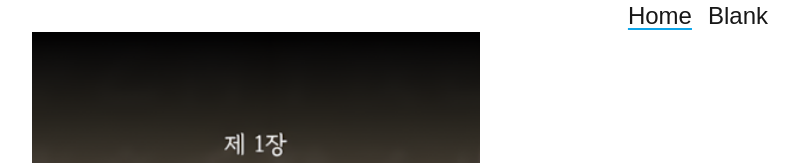
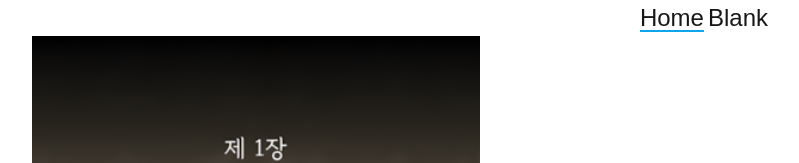
Before and after one commit to LeeHyoGeun96/rocketai, a Next.js app: page / in a window 1280 px wide. Shown: the top 163 px of the page, without its empty margins (384-1183 px from the left). Built offline with nearby package versions, Linux system fonts and the light colour scheme.

Commit message:
fix: 순환참조 에러 해결
- header도 font도 변화하게 설정

```diff
--- a/components/UI/Header.tsx
+++ b/components/UI/Header.tsx
@@ -1,5 +1,4 @@
-"use client";
-
+import { generateClampFontSize } from "@/utils/generateClampFontSize";
 import Link from "next/link";
 import { useRouter } from "next/router";
 
@@ -10,13 +9,26 @@ export default function Header() {
 
   return (
     <div className="w-screen">
-      <ul className="flex mx-auto w-full max-w-screen-lg justify-end gap-4  items-center">
-        <li>
+      <ul
+        className="flex mx-auto w-full max-w-screen-lg justify-end  items-center"
+        style={{
+          gap: generateClampFontSize(1, 4),
+        }}
+      >
+        <li
+          style={{
+            fontSize: generateClampFontSize(1, 24),
+          }}
+        >
           <Link
             href="/"
-            className={`text-2xl hover:text-sky-600 transition-colors ${
+            className={`hover:text-sky-600 transition-colors ${
               router.pathname === "/" ? activeLinkStyle : ""
-            }`}
+            }
+            `}
+            style={{
+              fontSize: generateClampFontSize(1, 24),
+            }}
           >
             Home
           </Link>
@@ -24,9 +36,12 @@ export default function Header() {
         <li>
           <Link
             href="/blank"
-            className={`text-2xl hover:text-sky-600 transition-colors ${
+            className={` hover:text-sky-600 transition-colors ${
               router.pathname === "/blank" ? activeLinkStyle : ""
             }`}
+            style={{
+              fontSize: generateClampFontSize(1, 24),
+            }}
           >
             Blank
           </Link>
--- a/constants/SaJuTable/saJuTableLayoutConstants.ts
+++ b/constants/SaJuTable/saJuTableLayoutConstants.ts
@@ -1,6 +1,4 @@
 import { generateClampFontSize } from "@/utils/generateClampFontSize";
-
-export const MAX_WIDTH = 448;
 
 export const SaJuFontStyles = {
   header: { fontSize: generateClampFontSize(1, 20.92) },
--- /dev/null
+++ b/constants/layout.ts
@@ -0,0 +1 @@
+export const MAX_WIDTH = 448;
--- a/utils/generateClampFontSize.ts
+++ b/utils/generateClampFontSize.ts
@@ -1,4 +1,4 @@
-import { MAX_WIDTH } from "@/constants/SaJuTable/saJuTableLayoutConstants";
+import { MAX_WIDTH } from "@/constants/layout";
 
 /**
  * px 기준 값을 받아서 clamp() 형태의 cqi 단위 font-size 반환
```
